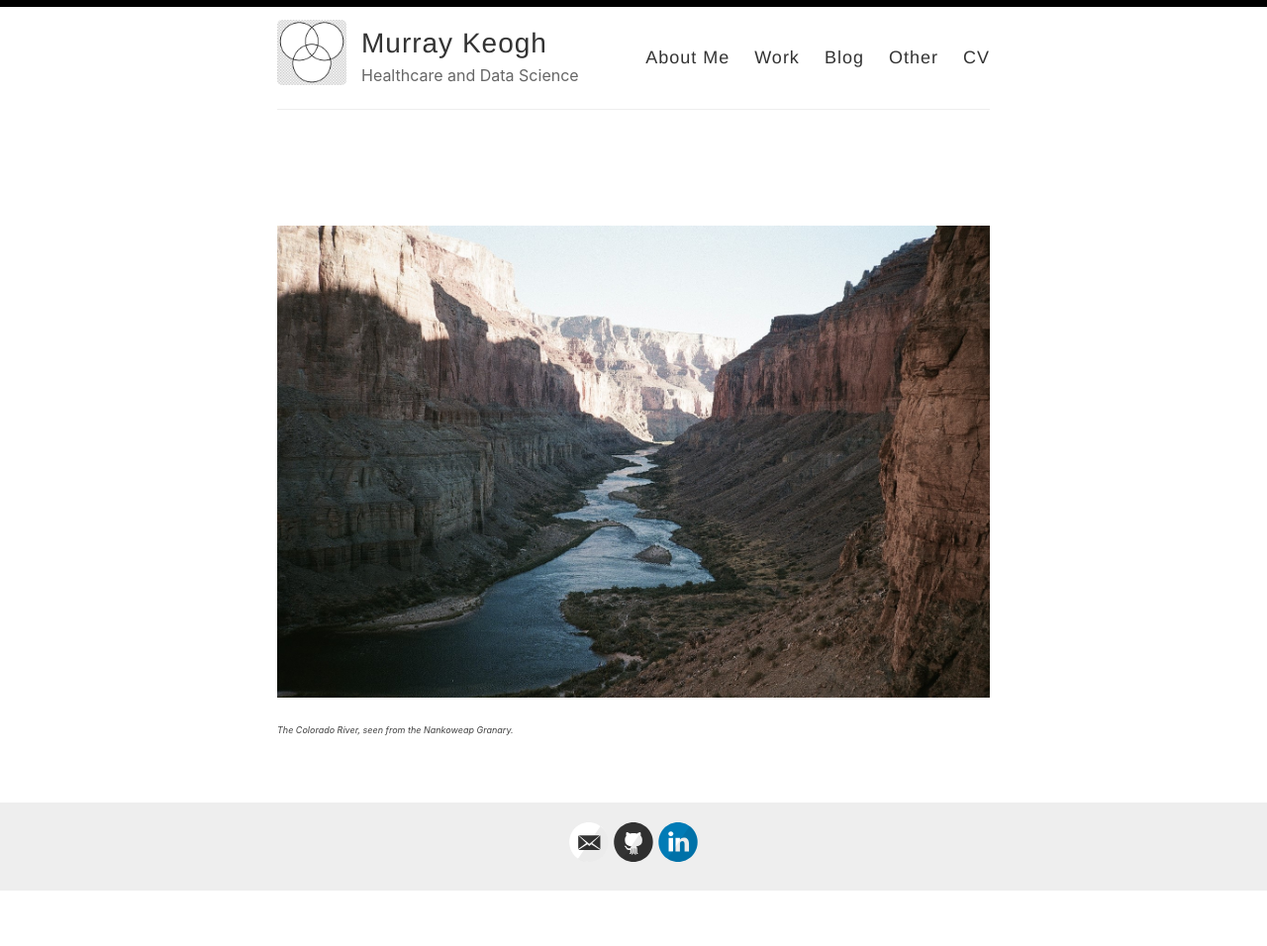
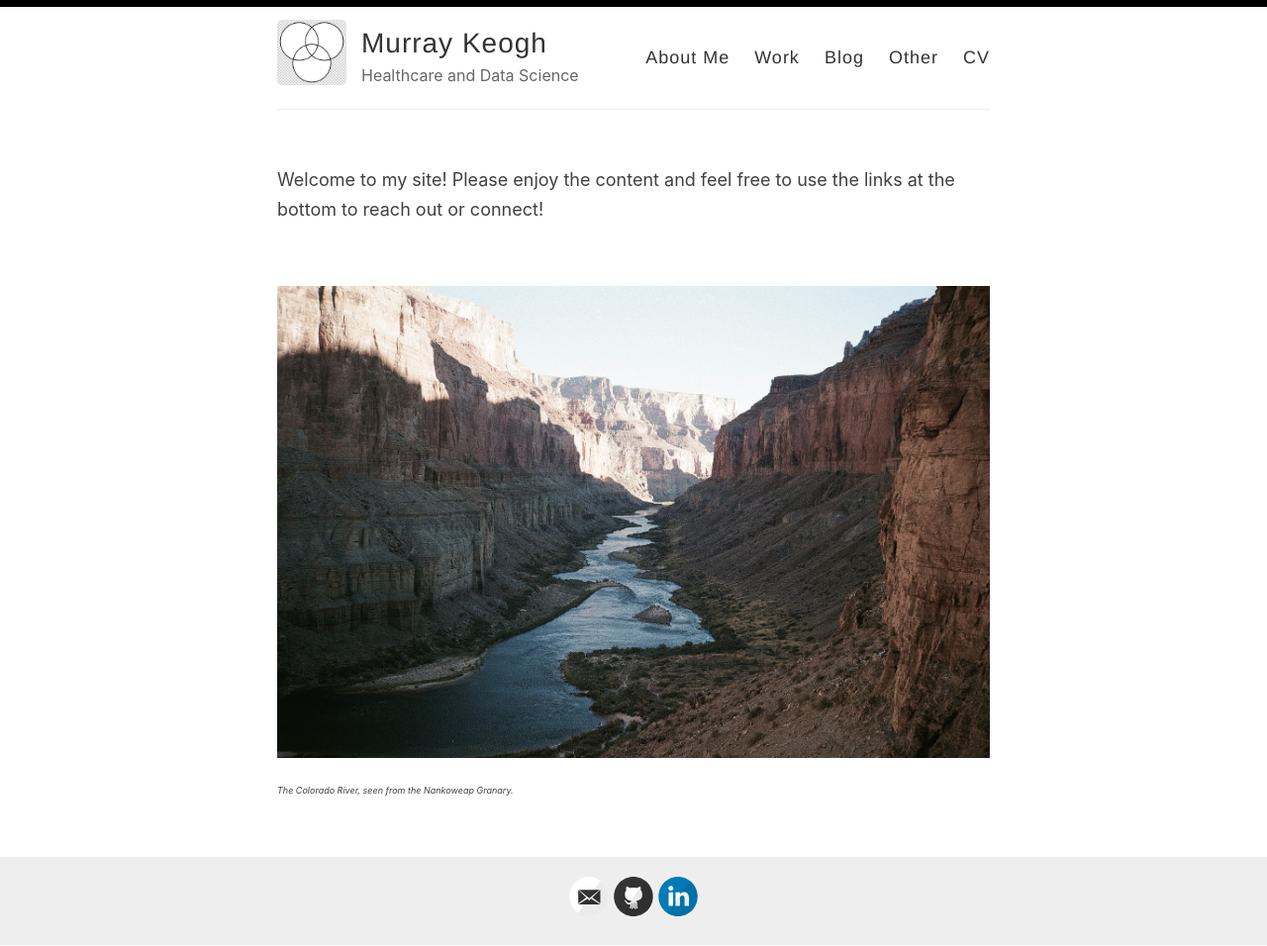
Before and after one commit to Murrkeys/Murrkeys.github.io, a Jekyll site: the page built from index.html, in a window 1280 px wide. Shown: the whole page at 99% size. Built offline with Jekyll 4.4.1, drawn with Linux system fonts in a browser that asks for light colours; the list of posts is cut into pages by our own code; before the commit the page ends 901 px from its top, so only the background shows below that.

Commit message:
Update index.html

```diff
--- a/index.html
+++ b/index.html
@@ -2,6 +2,8 @@
 layout: default
 ---
 
+<br>
+Welcome to my site!  Please enjoy the content and feel free to use the links at the bottom to reach out or connect!
 <br>
 <br>
 <br>
```
